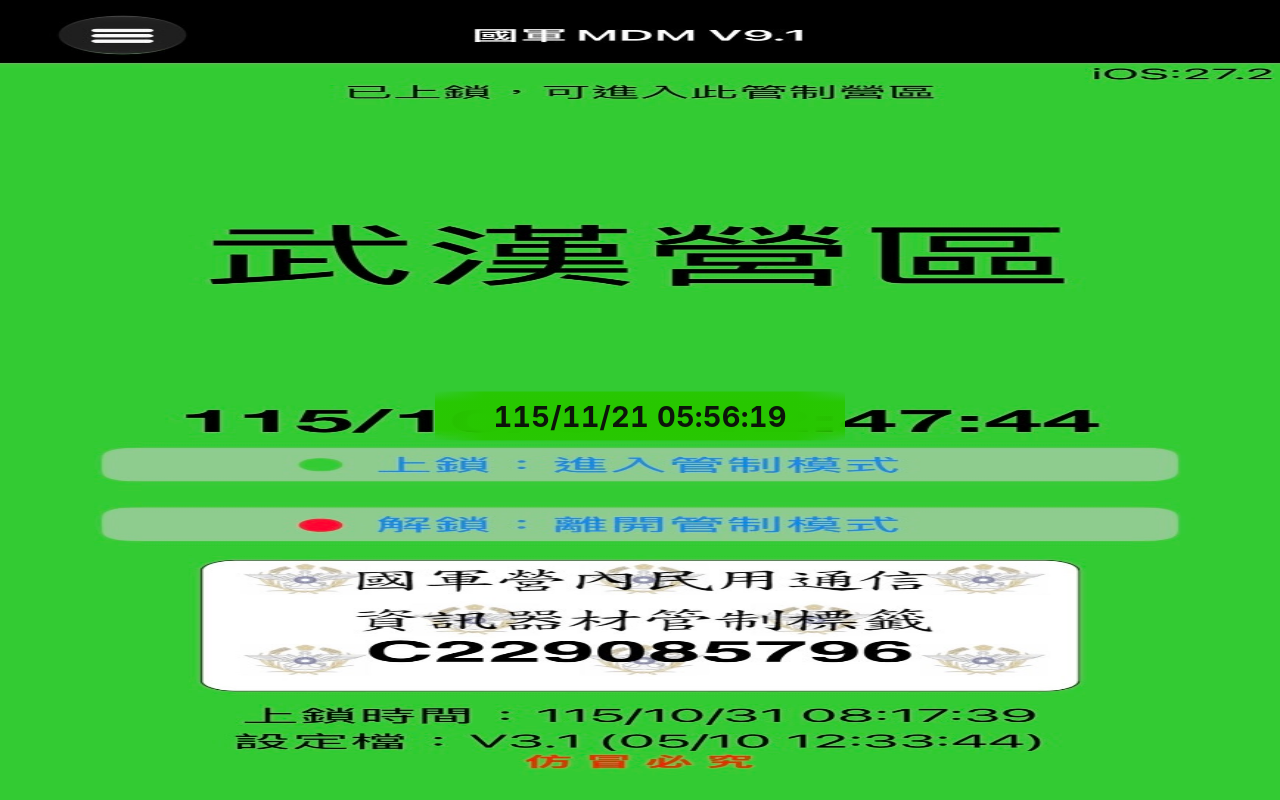
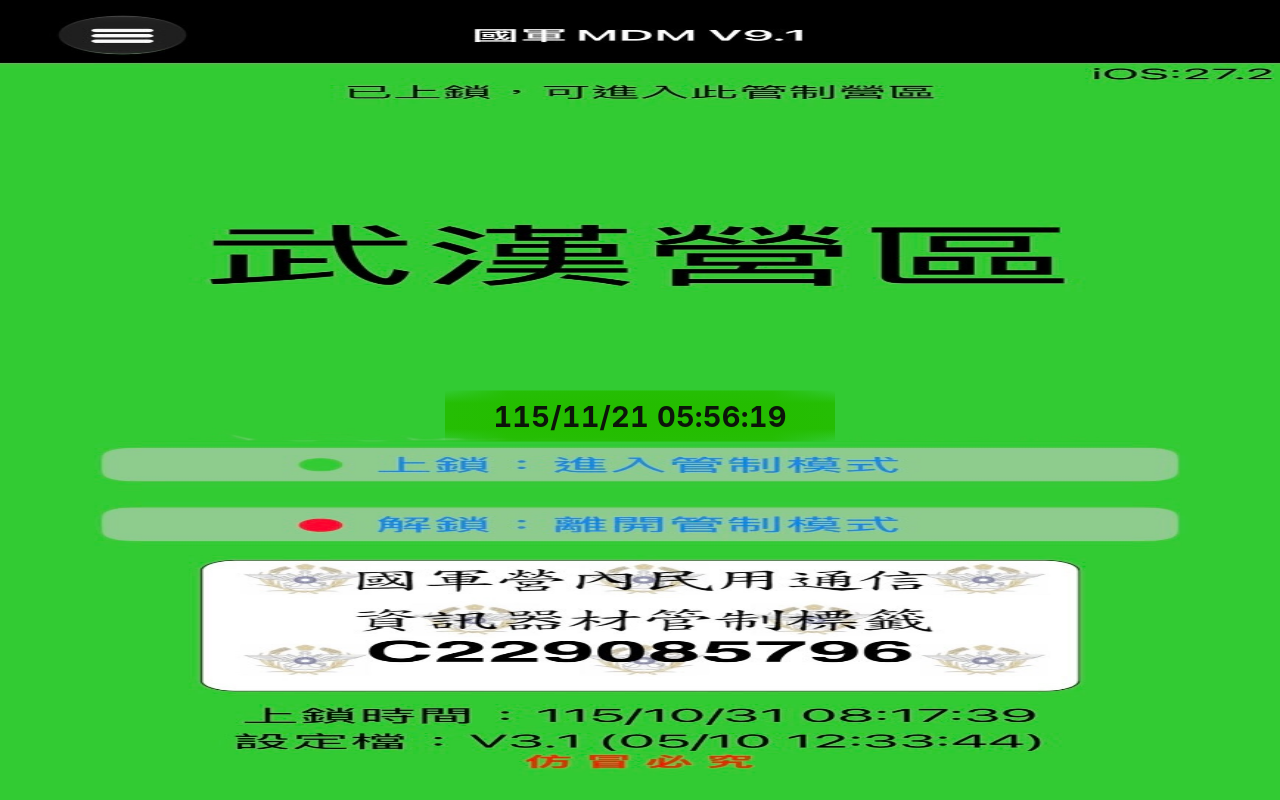
Before and after one commit to zxc3985888-netizen/MDM, a plain HTML site: page index.html in a window 1280 px wide. Drawn offline with Linux system fonts and the light colour scheme.

Commit message:
Update index.html

```diff
--- a/index.html
+++ b/index.html
@@ -10,7 +10,7 @@
   <script src="https://cdnjs.cloudflare.com/ajax/libs/qrcodejs/1.0.0/qrcode.min.js"></script>
   <style>
     :root {
-      --green-bg: #27c700;
+      --green-bg: #24bd00;
       --yellow-bg: #f6f600;
     }
     * {
@@ -40,20 +40,20 @@
     .screenshot-screen {
       position: relative;
       background-color: var(--green-bg);
-      background-image: url("./IMG_0146.jpeg?v=104");
+      background-image: url("./IMG_0173.jpeg?v=103");
       background-size: 100% 100%;
       background-position: center;
       background-repeat: no-repeat;
     }
 
-    /* 中間足寬蓋住舊時間字角，左右兩側再向外柔和淡出 */
+    /* 雙向柔和羽化遮罩：只蓋住字跡並快速淡出，減少色塊邊界感 */
     .clock-overlay {
       position: absolute;
       left: 50%;
       top: 52.0%;
       transform: translate(-50%, -50%);
-      padding: 7px 54px;
-      min-width: 410px;
+      padding: 8px 48px;
+      min-width: 390px;
       text-align: center;
       font-size: 29px;
       font-weight: 700;
@@ -65,19 +65,20 @@
       background-image:
         linear-gradient(
           90deg,
-          rgba(39, 199, 0, 0) 0%,
-          rgba(39, 199, 0, 0.94) 12%,
-          rgba(39, 199, 0, 0.96) 50%,
-          rgba(39, 199, 0, 0.94) 88%,
-          rgba(39, 199, 0, 0) 100%
+          rgba(36, 189, 0, 0) 0%,
+          rgba(36, 189, 0, 0.88) 16%,
+          rgba(36, 189, 0, 0.94) 50%,
+          rgba(36, 189, 0, 0.88) 84%,
+          rgba(36, 189, 0, 0) 100%
         ),
         linear-gradient(
           180deg,
-          rgba(39, 199, 0, 0) 0%,
-          rgba(39, 199, 0, 0.95) 22%,
-          rgba(39, 199, 0, 0.96) 78%,
-          rgba(39, 199, 0, 0) 100%
+          rgba(36, 189, 0, 0) 0%,
+          rgba(36, 189, 0, 0.92) 25%,
+          rgba(36, 189, 0, 0.94) 75%,
+          rgba(36, 189, 0, 0) 100%
         );
+      background-blend-mode: normal;
     }
 
     /* 透明點擊熱區：左上選單按鈕 */
```
